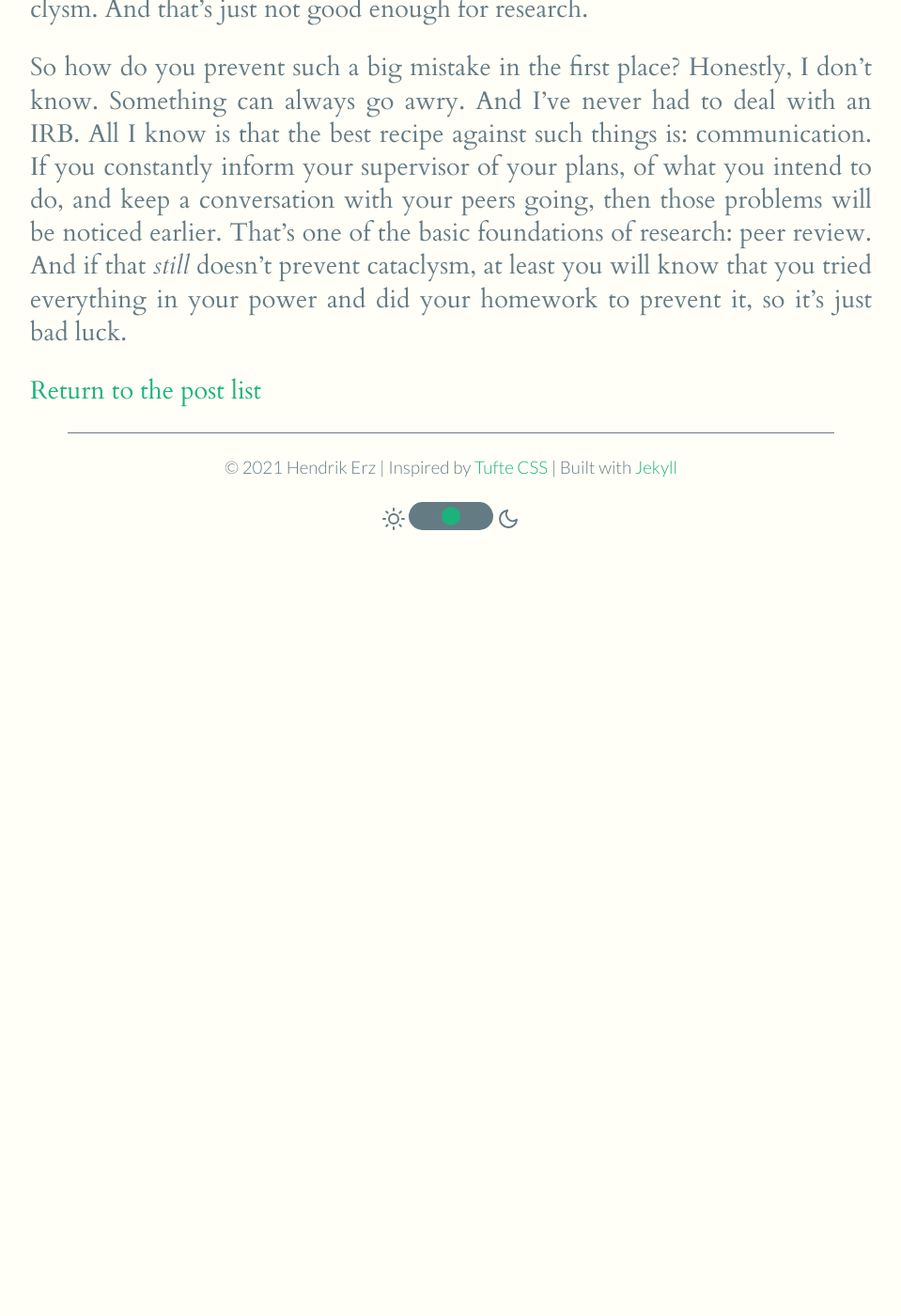
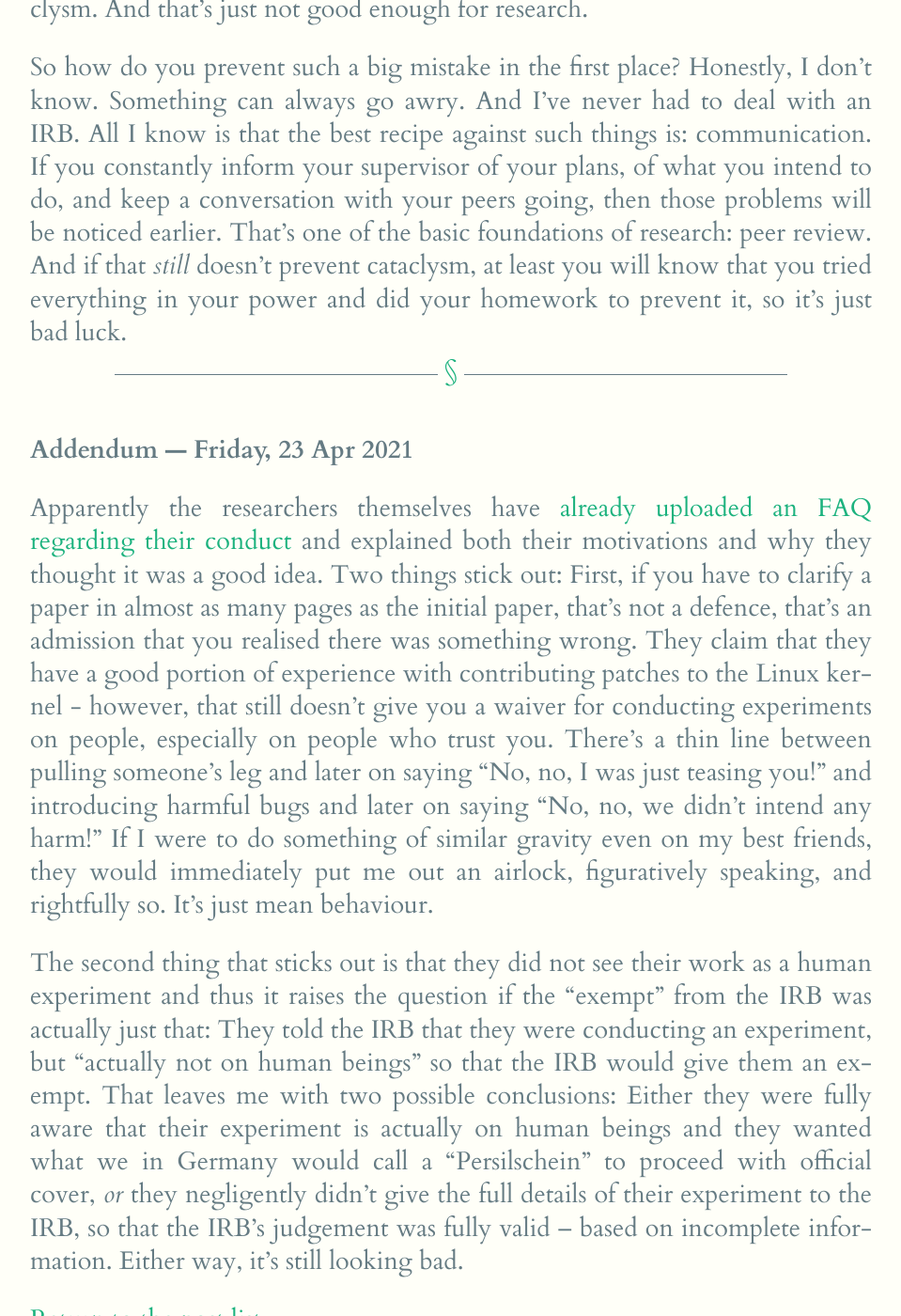
Before and after one commit to nathanlesage/homepage, a Jekyll site: the page built from _posts/2021-04-23-research-ethics-or-how-to-get-your-university-banned-for-life.md, in a window 1280 px wide and 1400 px high, scrolled down 8853 px. Shown: the whole window at 94% size, without its empty margins (160-1119 px from the left). Built offline with Jekyll 4.4.1, drawn with Linux system fonts in a browser that asks for light colours; nearby versions of some CDN libraries; before the commit the page ends 9438 px from its top, so only the background shows below that; some of the changed text lies outside the part shown.

Commit message:
Add addendum to latest post

```diff
--- a/_posts/2021-04-23-research-ethics-or-how-to-get-your-university-banned-for-life.md
+++ b/_posts/2021-04-23-research-ethics-or-how-to-get-your-university-banned-for-life.md
@@ -86,3 +86,11 @@ Just imagine that almost every server on the planet runs Linux, and every Androi
 That this didn’t happen is due to sheer luck. Granted, the possibility of these patches actually making it into the Linux kernel weren’t great, but they weren’t minuscule either. All that the researcher relied upon was that the process would give them some (undefined) time window to prevent the cataclysm. And that’s just not good enough for research.
 
 So how do you prevent such a big mistake in the first place? Honestly, I don’t know. Something can always go awry. And I’ve never had to deal with an IRB. All I know is that the best recipe against such things is: communication. If you constantly inform your supervisor of your plans, of what you intend to do, and keep a conversation with your peers going, then those problems will be noticed earlier. That’s one of the basic foundations of research: peer review. And if that _still_ doesn’t prevent cataclysm, at least you will know that you tried everything in your power and did your homework to prevent it, so it’s just bad luck.
+
+***
+
+**Addendum — Friday, 23 Apr 2021**
+
+Apparently the researchers themselves have [already uploaded an FAQ regarding their conduct](https://www-users.cs.umn.edu/~kjlu/papers/clarifications-hc.pdf) and explained both their motivations and why they thought it was a good idea. Two things stick out: First, if you have to clarify a paper in almost as many pages as the initial paper, that’s not a defence, that’s an admission that you realised there was something wrong. They claim that they have a good portion of experience with contributing patches to the Linux kernel - however, that still doesn’t give you a waiver for conducting experiments on people, especially on people who trust you. There’s a thin line between pulling someone’s leg and later on saying “No, no, I was just teasing you!” and introducing harmful bugs and later on saying “No, no, we didn’t intend any harm!” If I were to do something of similar gravity even on my best friends, they would immediately put me out an airlock, figuratively speaking, and rightfully so. It’s just mean behaviour.
+
+The second thing that sticks out is that they did not see their work as a human experiment and thus it raises the question if the “exempt” from the IRB was actually just that: They told the IRB that they were conducting an experiment, but “actually not on human beings” so that the IRB would give them an exempt. That leaves me with two possible conclusions: Either they were fully aware that their experiment is actually on human beings and they wanted what we in Germany would call a “Persilschein” to proceed with official cover, _or_ they negligently didn’t give the full details of their experiment to the IRB, so that the IRB’s judgement was fully valid – based on incomplete information. Either way, it’s still looking bad.
```
